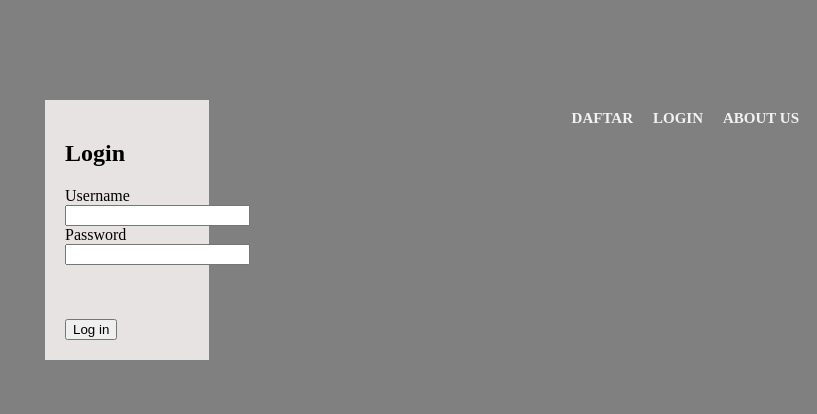
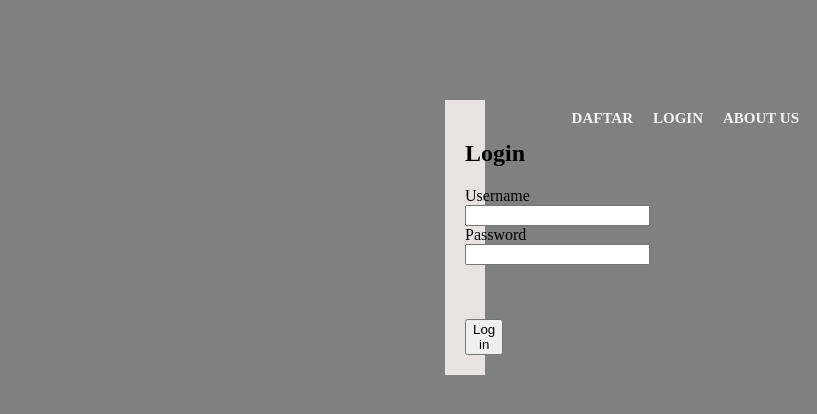
Before and after one commit to 19Ars/DIMSUMku, a website: page FP UTS/website/login.html in a window 1280 px wide. Shown: the whole page, without its empty margins (463-1280 px from the left). Drawn offline with Linux system fonts and the light colour scheme.

Commit message:
change line 65 css

```diff
--- a/FP UTS/website/style.css
+++ b/FP UTS/website/style.css
@@ -62,7 +62,7 @@ body{
   .masuk{
     background-color: rgb(231, 227, 227);
     margin-top: 100px;
-    margin-left: 500px;
-    margin-right: 600px;
+    margin-left: 900px;
+    margin-right: 900px;
     padding: 20px;
   }
```
